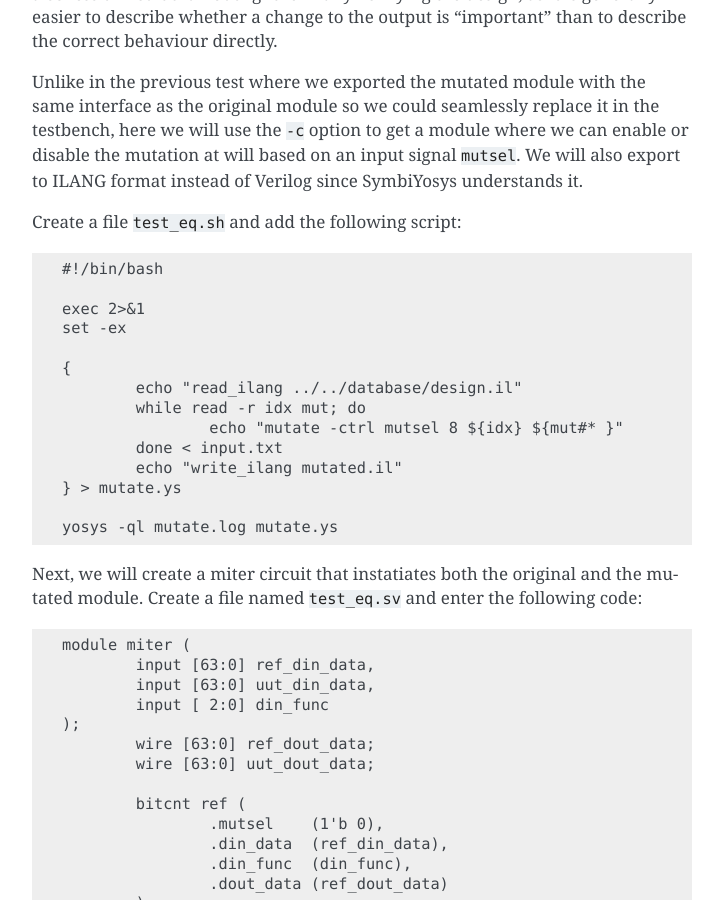
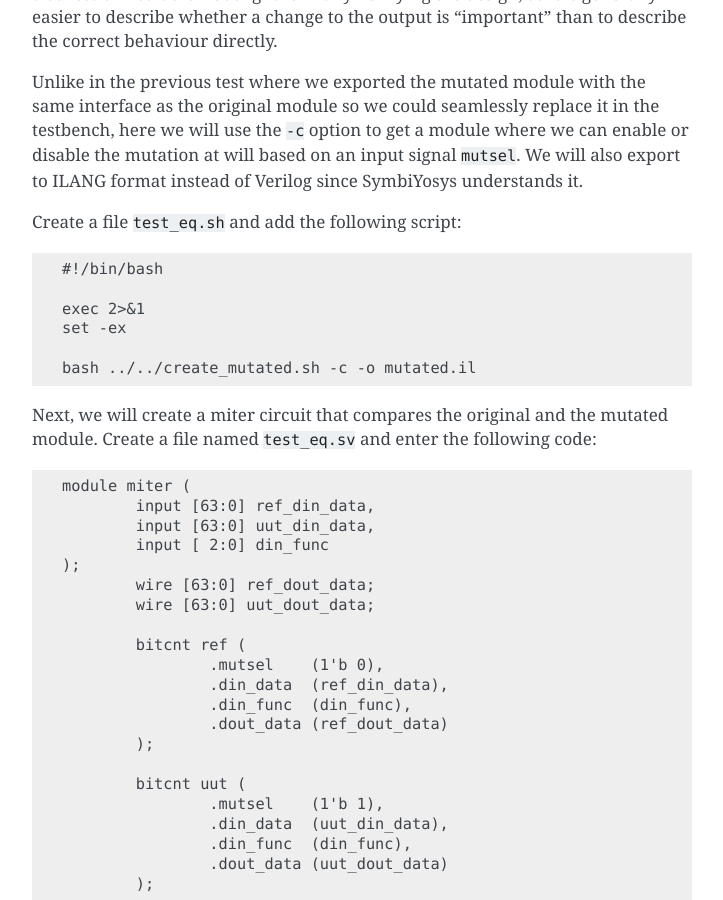
Before and after one commit to YosysHQ/mcy, a Sphinx documentation site: the page built from docs/source/tutorial.rst, in a window 1280 px wide and 900 px high, scrolled down 3710 px. Shown: the whole window, without its empty margins (388-1111 px from the left). Built offline with Sphinx 7.4.7, drawn with Linux system fonts in a browser that asks for light colours.

Commit message:
forgot to change one location in tutorial

```diff
--- a/docs/source/tutorial.rst
+++ b/docs/source/tutorial.rst
@@ -158,17 +158,9 @@ Create a file ``test_eq.sh`` and add the following script:
 	exec 2>&1
 	set -ex
 
-	{
-		echo "read_ilang ../../database/design.il"
-		while read -r idx mut; do
-			echo "mutate -ctrl mutsel 8 ${idx} ${mut#* }"
-		done < input.txt
-		echo "write_ilang mutated.il"
-	} > mutate.ys
+	bash ../../create_mutated.sh -c -o mutated.il
 
-	yosys -ql mutate.log mutate.ys
-
-Next, we will create a miter circuit that instatiates both the original and the mutated module. Create a file named ``test_eq.sv`` and enter the following code:
+Next, we will create a miter circuit that compares the original and the mutated module. Create a file named ``test_eq.sv`` and enter the following code:
 
 .. code-block:: text
 
```
